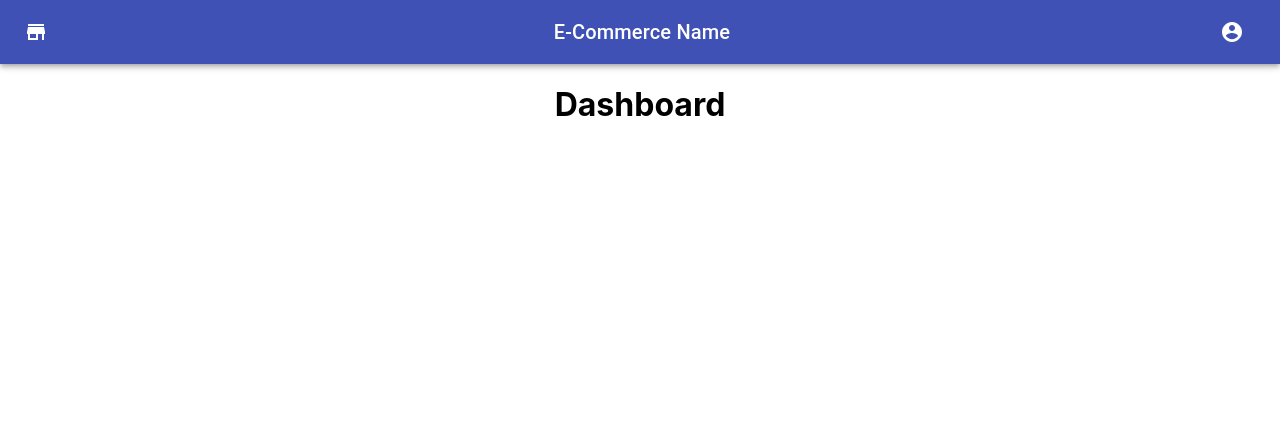
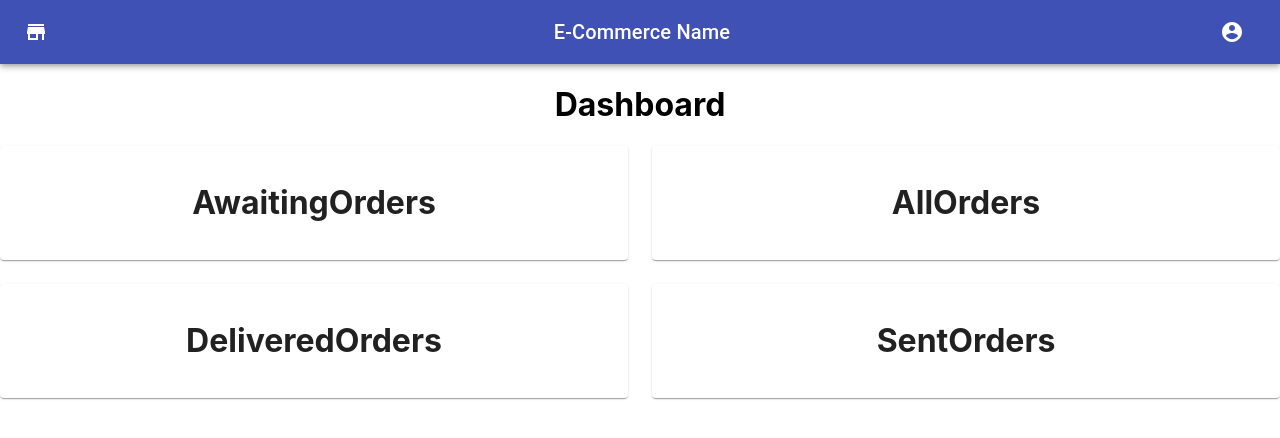
Before and after one commit to msymbolEJA/frontend-textile, a React (Create React App) app: page /dashboard in a window 1280 px wide. Shown: the top 438 px of the page. Built offline with nearby package versions, Linux system fonts and the light colour scheme.

Commit message:
add order cards to dashboard

```diff
--- /dev/null
+++ b/src/components/dashboard/AllOrders.js
@@ -0,0 +1,27 @@
+import React from "react";
+import { makeStyles } from "@material-ui/core/styles";
+import Paper from "@material-ui/core/Paper";
+import Grid from "@material-ui/core/Grid";
+
+const useStyles = makeStyles((theme) => ({
+  root: {
+    flexGrow: 1,
+  },
+  paper: {
+    padding: theme.spacing(2),
+    textAlign: "center",
+    color: theme.palette.text.primary,
+  },
+}));
+
+export default function AllOrders() {
+  const classes = useStyles();
+
+  return (
+    <Grid item xs={12} md={6}>
+      <Paper className={classes.paper}>
+        <h1>AllOrders</h1>
+      </Paper>
+    </Grid>
+  );
+}
--- /dev/null
+++ b/src/components/dashboard/AwaitingOrders.js
@@ -0,0 +1,27 @@
+import React from "react";
+import { makeStyles } from "@material-ui/core/styles";
+import Paper from "@material-ui/core/Paper";
+import Grid from "@material-ui/core/Grid";
+
+const useStyles = makeStyles((theme) => ({
+  root: {
+    flexGrow: 1,
+  },
+  paper: {
+    padding: theme.spacing(2),
+    textAlign: "center",
+    color: theme.palette.text.primary,
+  },
+}));
+
+export default function AwaitingOrders() {
+  const classes = useStyles();
+
+  return (
+    <Grid item xs={12} md={6}>
+      <Paper className={classes.paper}>
+        <h1>AwaitingOrders</h1>
+      </Paper>
+    </Grid>
+  );
+}
--- a/src/components/dashboard/Dashboard.js
+++ b/src/components/dashboard/Dashboard.js
@@ -1,7 +1,35 @@
+import React from "react";
+import { makeStyles } from "@material-ui/core/styles";
+import Grid from "@material-ui/core/Grid";
+import AwaitingOrders from "./AwaitingOrders";
+import AllOrders from "./AllOrders";
+import DeliveredOrders from "./DeliveredOrders";
+import SentOrders from "./SentOrders";
+
+const useStyles = makeStyles((theme) => ({
+  root: {
+    flexGrow: 1,
+  },
+  paper: {
+    padding: theme.spacing(2),
+    textAlign: "center",
+    color: theme.palette.text.primary,
+  },
+}));
+
 const Dashboard = () => {
+  const classes = useStyles();
   return (
     <div>
       <h1>Dashboard</h1>
+      <div className={classes.root}>
+        <Grid container spacing={3}>
+          <AwaitingOrders />
+          <AllOrders />
+          <DeliveredOrders />
+          <SentOrders />
+        </Grid>
+      </div>
     </div>
   );
 };
--- /dev/null
+++ b/src/components/dashboard/DeliveredOrders.js
@@ -0,0 +1,27 @@
+import React from "react";
+import { makeStyles } from "@material-ui/core/styles";
+import Paper from "@material-ui/core/Paper";
+import Grid from "@material-ui/core/Grid";
+
+const useStyles = makeStyles((theme) => ({
+  root: {
+    flexGrow: 1,
+  },
+  paper: {
+    padding: theme.spacing(2),
+    textAlign: "center",
+    color: theme.palette.text.primary,
+  },
+}));
+
+export default function DeliveredOrders() {
+  const classes = useStyles();
+
+  return (
+    <Grid item xs={12} md={6}>
+      <Paper className={classes.paper}>
+        <h1>DeliveredOrders</h1>
+      </Paper>
+    </Grid>
+  );
+}
--- /dev/null
+++ b/src/components/dashboard/SentOrders.js
@@ -0,0 +1,27 @@
+import React from "react";
+import { makeStyles } from "@material-ui/core/styles";
+import Paper from "@material-ui/core/Paper";
+import Grid from "@material-ui/core/Grid";
+
+const useStyles = makeStyles((theme) => ({
+  root: {
+    flexGrow: 1,
+  },
+  paper: {
+    padding: theme.spacing(2),
+    textAlign: "center",
+    color: theme.palette.text.primary,
+  },
+}));
+
+export default function SentOrders() {
+  const classes = useStyles();
+
+  return (
+    <Grid item xs={12} md={6}>
+      <Paper className={classes.paper}>
+        <h1>SentOrders</h1>
+      </Paper>
+    </Grid>
+  );
+}
```
